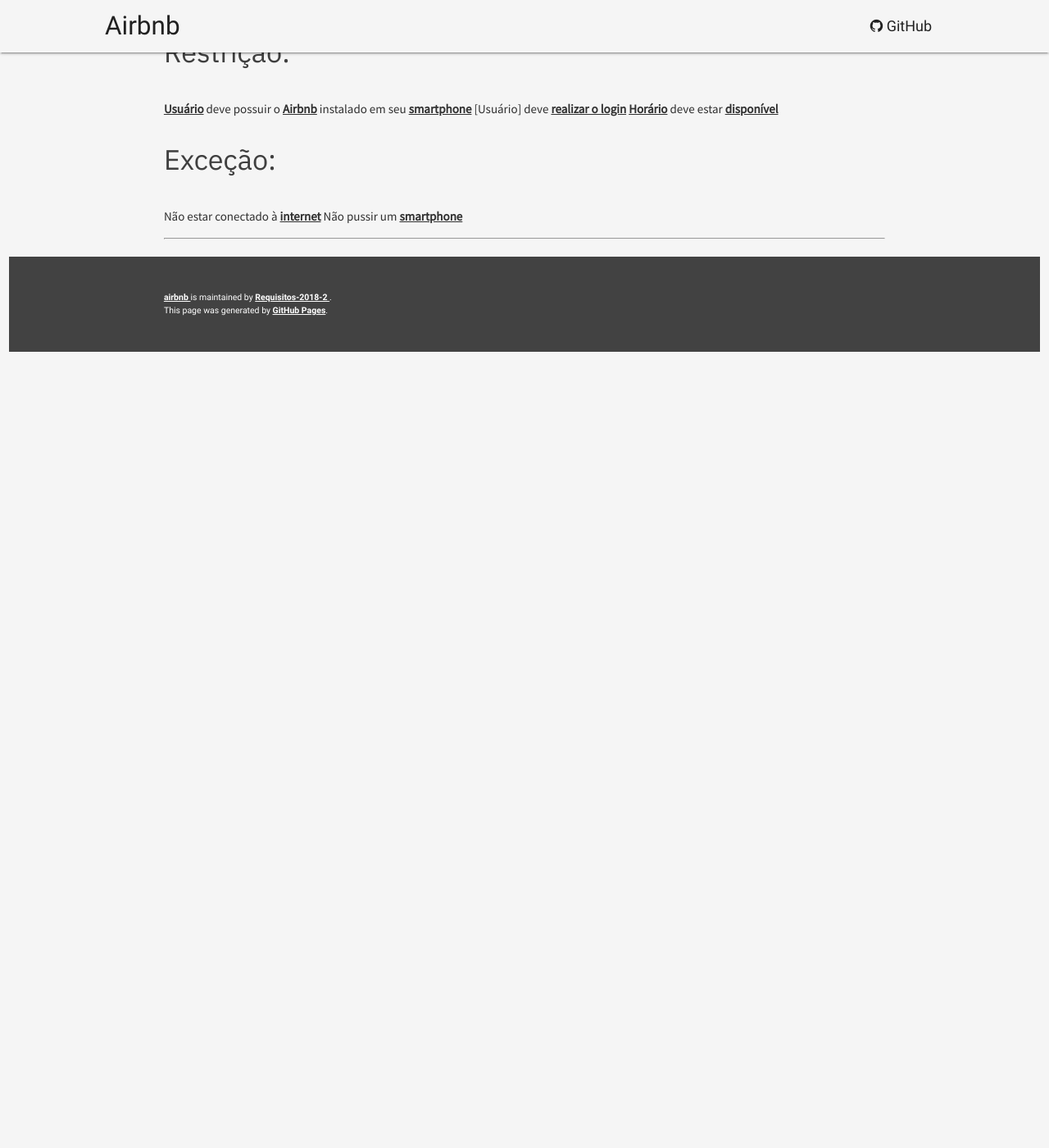
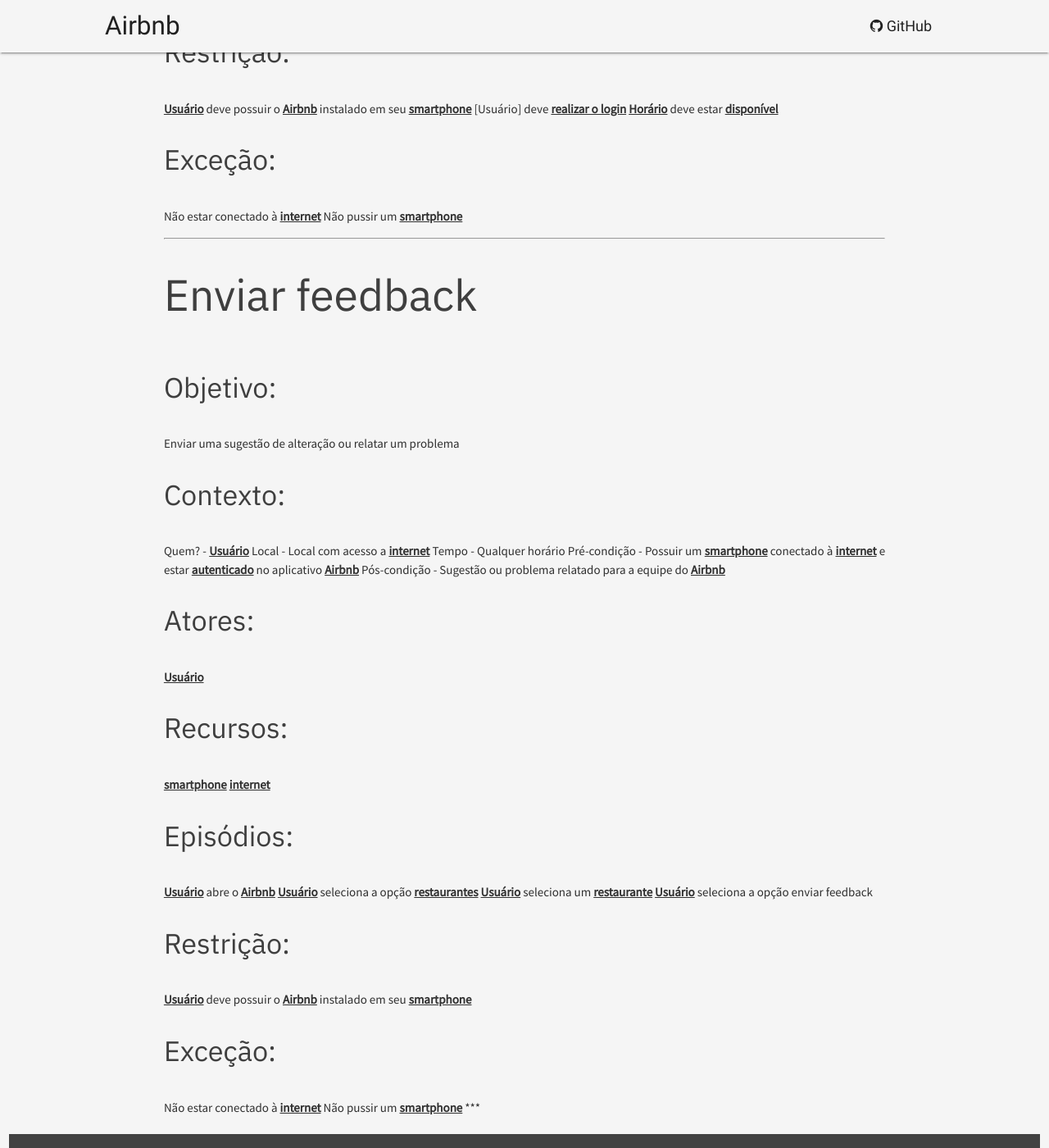
Before and after one commit to Requisitos-2018-2/airbnb, a Jekyll site: the page built from modelagem/lexicos_cenarios/cen_restaurantes.md, in a window 1280 px wide and 1400 px high, scrolled down 4228 px. Shown: the whole window at 82% size. Built offline with Jekyll 4.4.1, drawn with Linux system fonts in a browser that asks for light colours; our own code applies the rules of GitHub Pages for plain Markdown files; before the commit the page ends 4677 px from its top, so only the background shows below that.

Commit message:
Add send feeback on restaurants

```diff
--- a/modelagem/lexicos_cenarios/cen_restaurantes.md
+++ b/modelagem/lexicos_cenarios/cen_restaurantes.md
@@ -116,3 +116,28 @@
 Não pussir um [smartphone](lex_geral.md#SMARTPHONE)
 
 ***
+## Enviar feedback <a name="ENVIAR-FEEDBACK"></a>
+#### Objetivo:
+Enviar uma sugestão de alteração ou relatar um problema
+#### Contexto:
+**Quem?** - [Usuário](lex_geral.md#USUARIO)
+**Local** - Local com acesso a [internet](lex_geral.md#INTERNET)
+**Tempo** - Qualquer horário
+**Pré-condição** - Possuir um [smartphone](lex_geral.md#SMARTPHONE) conectado à [internet](lex_geral.md#INTERNET) e estar [autenticado](lex_geral.md#LOGADO) no aplicativo [Airbnb](lex_geral.md#AIRBNB)
+**Pós-condição** - Sugestão ou problema relatado para a equipe do [Airbnb](lex_geral.md#AIRBNB)
+#### Atores:
+[Usuário](lex_geral.md#USUARIO)
+#### Recursos:
+[smartphone](lex_geral.md#SMARTPHONE)
+[internet](lex_geral.md#INTERNET)
+#### Episódios:
+[Usuário](lex_geral.md#USUARIO) abre o [Airbnb](lex_geral.md#AIRBNB)
+[Usuário](lex_geral.md#USUARIO) seleciona a opção [restaurantes](lex_geral.md#RESTAURANTE)
+[Usuário](lex_geral.md#USUARIO) seleciona um [restaurante](lex_geral.md#RESTAURANTE)
+[Usuário](lex_geral.md#USUARIO) seleciona a opção enviar feedback
+#### Restrição:
+[Usuário](lex_geral.md#USUARIO) deve possuir o [Airbnb](lex_geral.dm#AIRBNB) instalado em seu [smartphone](lex_geral#SMARTPHONE)
+#### Exceção:
+Não estar conectado à [internet](lex_geral.md#INTERNET)
+Não pussir um [smartphone](lex_geral.md#SMARTPHONE)
+***
```
